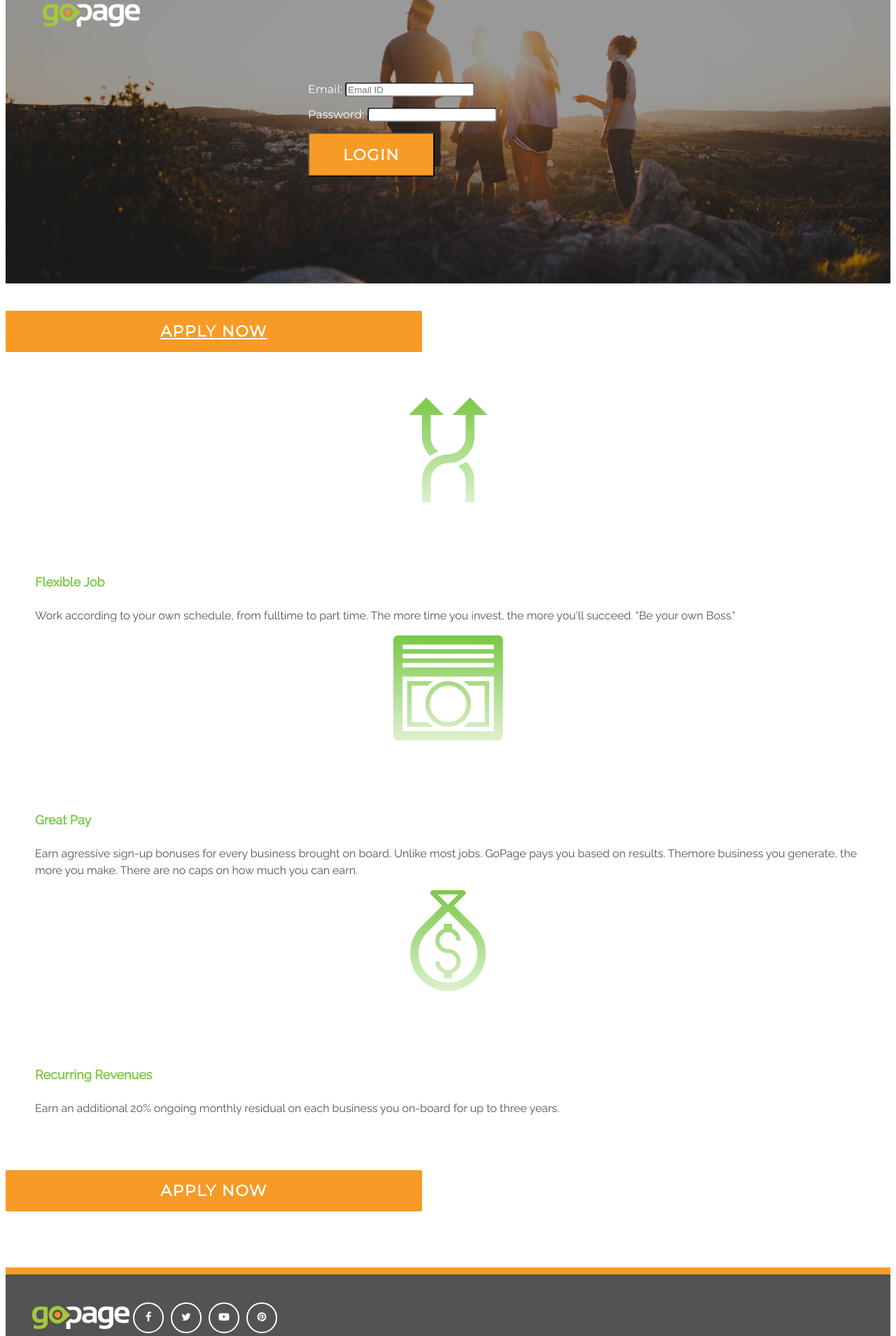
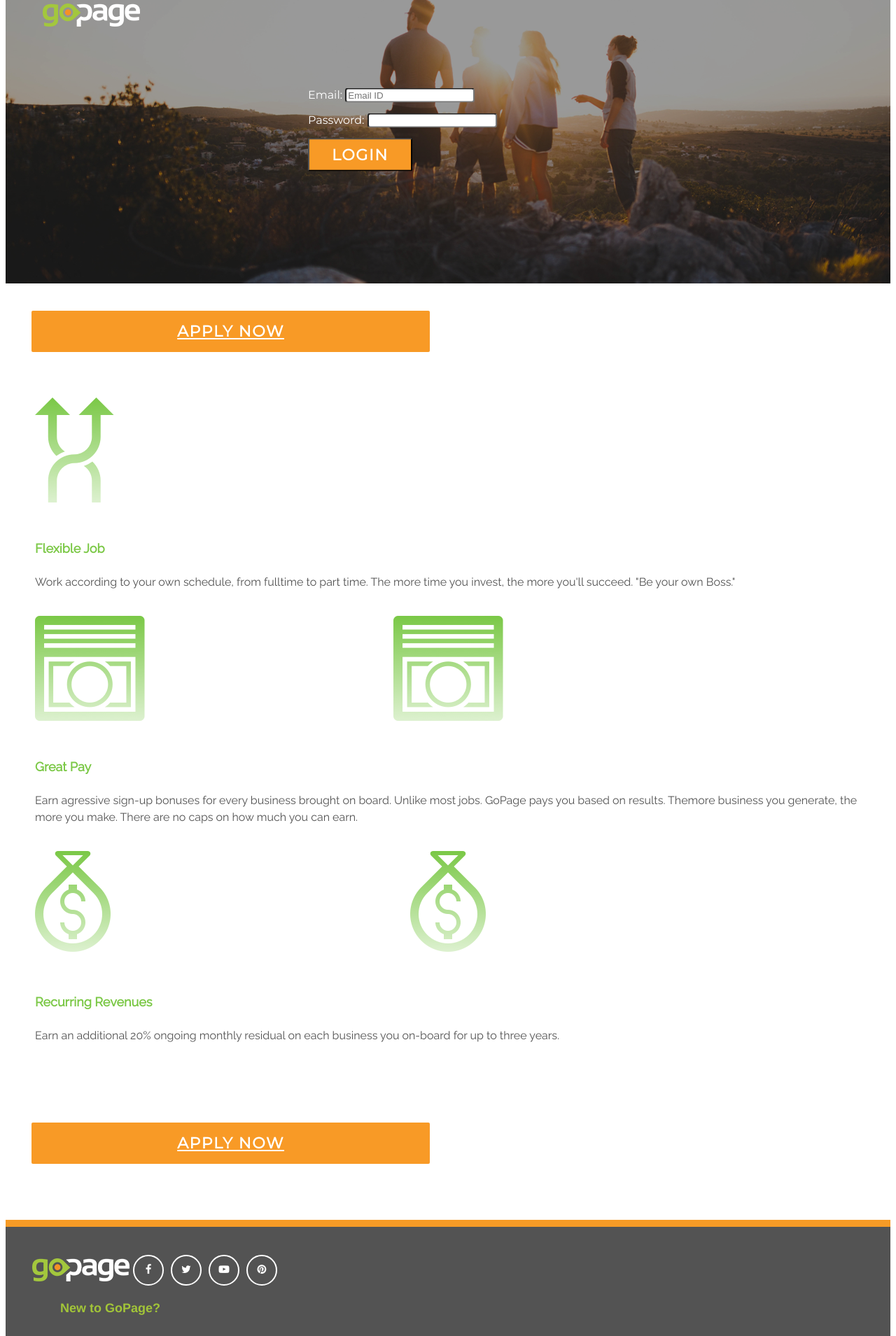
Before and after one commit to devshinh/gopage, a PHP site: page /x/login.php in a window 1280 px wide. Shown: the part 43-1952 px from the top of the page at 70% size. Run offline with PHP 8.4, Linux system fonts and the light colour scheme; style sheets or scripts are compiled from the project's sources; some libraries are stand-ins or nearby versions.

Commit message:
changes layout done

```diff
--- a/dist/css/app.css
+++ b/dist/css/app.css
@@ -62,27 +62,32 @@
 }
 
 /* line 32, ../../scss/app.scss */
+.narrow-1 {
+  padding: 0.5rem 2rem;
+}
+
+/* line 33, ../../scss/app.scss */
 .row {
   max-width: 100%;
 }
 
-/* line 33, ../../scss/app.scss */
+/* line 34, ../../scss/app.scss */
 .limit-width {
   max-width: 1158px;
 }
 
-/* line 34, ../../scss/app.scss */
+/* line 35, ../../scss/app.scss */
 .text-hide {
   text-indent: -9999px;
 }
 
-/* line 35, ../../scss/app.scss */
+/* line 36, ../../scss/app.scss */
 .form-field {
   margin-bottom: 15px;
 }
 
 /* Small Text: I give GoPage permis: */
-/* line 37, ../../scss/app.scss */
+/* line 38, ../../scss/app.scss */
 .small-text {
   font-family: "Raleway", sans-serif;
   font-size: 12px;
@@ -91,36 +96,41 @@
 }
 
 /*links */
-/* line 39, ../../scss/app.scss */
+/* line 40, ../../scss/app.scss */
 a {
   color: #535353;
 }
 
-/* line 40, ../../scss/app.scss */
+/* line 41, ../../scss/app.scss */
 .form-field a {
   color: #535353;
   text-decoration: underline;
   transition: all 0.6s linear;
 }
 
-/* line 41, ../../scss/app.scss */
+/* line 42, ../../scss/app.scss */
 section a:hover {
   color: #f59125;
 }
 
-/* line 42, ../../scss/app.scss */
+/* line 43, ../../scss/app.scss */
 .login {
   position: relative;
 }
-/* line 44, ../../scss/app.scss */
+/* line 45, ../../scss/app.scss */
 .login a {
   color: #fff;
+  font-size: 16px;
 }
-/* line 45, ../../scss/app.scss */
+/* line 46, ../../scss/app.scss */
+.login a.login-link {
+  padding: 9px 30px;
+}
+/* line 47, ../../scss/app.scss */
 .login a.username {
   text-decoration: underline;
 }
-/* line 46, ../../scss/app.scss */
+/* line 48, ../../scss/app.scss */
 .login a.logout-link {
   position: absolute;
   bottom: 0;
@@ -129,12 +139,12 @@
 }
 
 /* Why Work With GoPage: */
-/* line 49, ../../scss/app.scss */
+/* line 51, ../../scss/app.scss */
 header h1 {
   color: #FFFFFF;
 }
 
-/* line 50, ../../scss/app.scss */
+/* line 52, ../../scss/app.scss */
 h1 {
   font-family: "Montserrat", sans-serif;
   font-size: 32px;
@@ -142,7 +152,7 @@
   letter-spacing: 1.77px;
 }
 
-/* line 51, ../../scss/app.scss */
+/* line 53, ../../scss/app.scss */
 h2 {
   font-family: "Montserrat", sans-serif;
   font-size: 24px;
@@ -152,7 +162,7 @@
 }
 
 /* Lorem ipsum dolor si:  Color (icon heading): #7AC846; */
-/* line 54, ../../scss/app.scss */
+/* line 56, ../../scss/app.scss */
 h3 {
   font-family: "Montserrat", sans-serif;
   font-size: 24px;
@@ -161,13 +171,13 @@
   line-height: 26px;
 }
 
-/* line 55, ../../scss/app.scss */
+/* line 57, ../../scss/app.scss */
 h4 {
   font-size: 18px;
 }
 
 /* Form Heading Text: Your Name: */
-/* line 58, ../../scss/app.scss */
+/* line 60, ../../scss/app.scss */
 form label {
   font-family: "Montserrat", sans-serif;
   font-size: 16px;
@@ -175,7 +185,7 @@
   letter-spacing: 0;
 }
 
-/* line 59, ../../scss/app.scss */
+/* line 61, ../../scss/app.scss */
 form input[type='text'], form input[type='file'], form input[type='password'], form textarea, form select {
   -webkit-border-radius: 4px;
   -moz-border-radius: 4px;
@@ -184,28 +194,28 @@
   margin-bottom: 0;
 }
 
-/* line 60, ../../scss/app.scss */
+/* line 62, ../../scss/app.scss */
 form input[type='file'] {
   background-color: transparent;
 }
 
-/* line 61, ../../scss/app.scss */
-form .row {
+/* line 63, ../../scss/app.scss */
+form.signupform .row {
   margin-bottom: 38px;
 }
 
 /* styles */
-/* line 63, ../../scss/app.scss */
+/* line 65, ../../scss/app.scss */
 section#outerMost {
   max-width: 1438px;
-  margin: 0 auto;
+  margin: 0 auto 2.25rem;
 }
-/* line 65, ../../scss/app.scss */
+/* line 67, ../../scss/app.scss */
 section#outerMost > .row {
   max-width: 100%;
 }
 
-/* line 67, ../../scss/app.scss */
+/* line 69, ../../scss/app.scss */
 .logo {
   float: left;
   background: url(../style_assets/logo.png) no-repeat;
@@ -214,33 +224,33 @@
   height: 43px;
 }
 
-/* line 68, ../../scss/app.scss */
+/* line 70, ../../scss/app.scss */
 #usj-landing header {
   background: url(../style_assets/USJ-header-image.jpg) no-repeat;
   background-size: cover;
 }
 
 /* header:before{ content: ''; display: inline-block; height: 100%; vertical-align: middle; margin-right: -0.25em; } Adjusts for spacing  */
-/* line 70, ../../scss/app.scss */
+/* line 72, ../../scss/app.scss */
 header {
   background-image: url(../style_assets/USJ-header-image.jpg);
   height: 440px;
   background-size: cover;
 }
-/* line 73, ../../scss/app.scss */
+/* line 75, ../../scss/app.scss */
 header .head-wrap {
   background-color: rgba(0, 0, 0, 0.4);
   width: 100%;
   height: 100%;
 }
-/* line 74, ../../scss/app.scss */
+/* line 76, ../../scss/app.scss */
 header .top-bar {
   max-width: 1158px;
   margin: 0 auto;
   padding: 35px 0 0 0;
   background-color: transparent;
 }
-/* line 76, ../../scss/app.scss */
+/* line 78, ../../scss/app.scss */
 header .slogan {
   color: #fff;
   position: absolute;
@@ -251,11 +261,11 @@
   max-width: 80%;
   margin: 0 auto;
 }
-/* line 78, ../../scss/app.scss */
+/* line 80, ../../scss/app.scss */
 header .slogan .yellow {
   text-transform: uppercase;
 }
-/* line 80, ../../scss/app.scss */
+/* line 82, ../../scss/app.scss */
 header .login {
   float: right;
   margin-top: 7px;
@@ -265,13 +275,13 @@
   letter-spacing: 0.8px;
 }
 
-/* line 83, ../../scss/app.scss */
+/* line 85, ../../scss/app.scss */
 section.feature-video #main-video {
   width: 100%;
   /* background:url(../style_assets/video-image.jpg) no-repeat; background-size: cover; */
 }
 
-/* line 89, ../../scss/app.scss */
+/* line 91, ../../scss/app.scss */
 #content {
   font-family: "Raleway", sans-serif;
   font-size: 16px;
@@ -282,49 +292,54 @@
   max-width: 1190px;
   margin: 0 auto;
 }
-/* line 90, ../../scss/app.scss */
+/* line 92, ../../scss/app.scss */
 #content ul {
   margin-left: 30px;
   margin-right: 15px;
 }
 
-/* line 92, ../../scss/app.scss */
+/* line 94, ../../scss/app.scss */
 #content .blocks {
   margin: 80px auto 94px;
   max-width: 1180px;
+  /* .col-1{ background: url(../style_assets/flexible-job-icon.png) center top no-repeat; } */
 }
-/* line 94, ../../scss/app.scss */
+/* line 96, ../../scss/app.scss */
 #content .blocks h4 {
   color: #7bc846;
 }
-/* line 95, ../../scss/app.scss */
-#content .blocks > .columns {
-  padding-top: 228px;
+/* line 98, ../../scss/app.scss */
+#content .blocks .img-col {
+  padding-bottom: 1.25rem;
 }
-/* line 96, ../../scss/app.scss */
-#content .blocks .col-1 {
-  background: url(../style_assets/flexible-job-icon.png) center top no-repeat;
+/* line 99, ../../scss/app.scss */
+#content .blocks .img-col .img-wrap {
+  min-height: 180px;
 }
-/* line 97, ../../scss/app.scss */
+/* line 100, ../../scss/app.scss */
+#content .blocks .img-col img {
+  padding-bottom: 1.25rem;
+}
+/* line 103, ../../scss/app.scss */
 #content .blocks .col-2 {
   background: url(../style_assets/great-pay-icon.png) center top no-repeat;
 }
-/* line 98, ../../scss/app.scss */
+/* line 104, ../../scss/app.scss */
 #content .blocks .col-3 {
   background: url(../style_assets/recurring-revenues-icon.png) center top no-repeat;
 }
 
 /* form page */
-/* line 103, ../../scss/app.scss */
+/* line 109, ../../scss/app.scss */
 #signup header {
   background: url(../style_assets/form-header-image.jpg) no-repeat;
   background-size: cover;
 }
-/* line 104, ../../scss/app.scss */
+/* line 110, ../../scss/app.scss */
 #signup header .slogan {
   padding-top: 5%;
 }
-/* line 106, ../../scss/app.scss */
+/* line 112, ../../scss/app.scss */
 #signup #content {
   margin: 0 auto;
   padding: 50px 0 0;
@@ -332,16 +347,20 @@
 }
 
 /* video page */
-/* line 112, ../../scss/app.scss */
+/* line 118, ../../scss/app.scss */
 #videopage header {
   background-image: url(../style_assets/video-submission-header-image.jpg);
   background-repeat: none;
 }
-/* line 113, ../../scss/app.scss */
+/* line 119, ../../scss/app.scss */
 #videopage .form-field {
   margin-bottom: 30px;
 }
-/* line 114, ../../scss/app.scss */
+/* line 120, ../../scss/app.scss */
+#videopage .form-field input.video-link {
+  margin-top: 15px;
+}
+/* line 122, ../../scss/app.scss */
 #videopage #content {
   max-width: 1190px;
   margin: 0 auto;
@@ -349,43 +368,43 @@
 }
 
 /* login page */
-/* line 118, ../../scss/app.scss */
+/* line 127, ../../scss/app.scss */
 #loginpage header form {
   text-align: left;
   max-width: 400px;
   margin: 0 auto;
 }
-/* line 119, ../../scss/app.scss */
+/* line 128, ../../scss/app.scss */
 #loginpage header form label {
   color: #fff;
 }
 
-/* line 124, ../../scss/app.scss */
+/* line 133, ../../scss/app.scss */
 footer {
   border-top: 10px solid #f69b26;
   background-color: #535353;
   padding: 40px 0 28px;
   color: #fff;
 }
-/* line 125, ../../scss/app.scss */
+/* line 134, ../../scss/app.scss */
 footer > .row {
   max-width: 1188px;
   margin: 0 auto;
 }
-/* line 126, ../../scss/app.scss */
+/* line 135, ../../scss/app.scss */
 footer #social_list {
   list-style: none;
   margin: 0;
 }
-/* line 127, ../../scss/app.scss */
+/* line 136, ../../scss/app.scss */
 footer #social_list li {
   float: left;
 }
-/* line 128, ../../scss/app.scss */
+/* line 137, ../../scss/app.scss */
 footer #social_list a {
   color: #fff;
 }
-/* line 129, ../../scss/app.scss */
+/* line 138, ../../scss/app.scss */
 footer #social_list a span {
   -webkit-border-radius: 50px;
   -moz-border-radius: 50px;
@@ -401,44 +420,44 @@
   text-align: center;
   transition: all .5s linear;
 }
-/* line 142, ../../scss/app.scss */
+/* line 151, ../../scss/app.scss */
 footer .go-back {
   background: url(../style_assets/b2gp-button.jpg) no-repeat;
   width: 260px;
   height: 134px;
   text-indent: -9999px;
 }
-/* line 143, ../../scss/app.scss */
+/* line 152, ../../scss/app.scss */
 footer .footer-links {
   padding-top: 40px;
   padding-bottom: 35px;
 }
-/* line 144, ../../scss/app.scss */
+/* line 153, ../../scss/app.scss */
 footer .footer-links h4 {
   color: #a2c538;
   font-weight: 600;
   padding-bottom: 10px;
 }
-/* line 145, ../../scss/app.scss */
+/* line 154, ../../scss/app.scss */
 footer .footer-links ul {
   list-style: none;
   margin: 0;
 }
-/* line 146, ../../scss/app.scss */
+/* line 155, ../../scss/app.scss */
 footer .footer-links li {
   font-size: 14px;
   line-height: 25px;
 }
-/* line 147, ../../scss/app.scss */
+/* line 156, ../../scss/app.scss */
 footer .footer-links a {
   color: #fff;
   transition: all 0.6s linear;
 }
-/* line 148, ../../scss/app.scss */
+/* line 157, ../../scss/app.scss */
 footer .footer-links a:hover {
   color: #f59125;
 }
-/* line 150, ../../scss/app.scss */
+/* line 159, ../../scss/app.scss */
 footer .copyright {
   font-family: "Raleway", sans-serif;
   font-size: 12px;
@@ -446,41 +465,69 @@
 
 /* custom */
 @media only screen and (max-width: 1440px) {
-  /* line 156, ../../scss/app.scss */
+  /* line 165, ../../scss/app.scss */
   section.feature-video #main-video, section.feature-video #usj-landing header {
     background-size: contain;
+  }
+}
+/* desktop only */
+@media only screen and (min-width: 64em) {
+  /* line 175, ../../scss/app.scss */
+  #content .blocks .img-col {
+    height: auto;
   }
 }
 /* tab and smaller */
 /* form page */
 @media only screen and (max-width: 64em) {
-  /* line 165, ../../scss/app.scss */
+  /* line 183, ../../scss/app.scss */
   #signup .city {
     margin-top: 38px;
+  }
+
+  /* line 187, ../../scss/app.scss */
+  #content .blocks .columns {
+    padding-bottom: 2.25rem;
   }
 }
 /* tablet only */
 @media only screen and (min-width: 40.063em) and (max-width: 64em) {
-  /* line 172, ../../scss/app.scss */
+  /* line 202, ../../scss/app.scss */
   #content .blocks .columns {
     padding-bottom: 2.25rem;
+  }
+  /* line 203, ../../scss/app.scss */
+  #content .blocks .img-col {
+    width: 75%;
+    margin-left: auto;
+    margin-right: auto;
   }
 }
 /* small screen only */
 @media only screen and (max-width: 40.063em) {
-  /* line 177, ../../scss/app.scss */
+  /* line 208, ../../scss/app.scss */
+  .blocks > .columns {
+    margin-bottom: 2.25rem;
+  }
+
+  /* line 210, ../../scss/app.scss */
   footer .footer-links .columns, footer .social-media {
     padding-top: 1.25rem;
+  }
+
+  /* line 212, ../../scss/app.scss */
+  input[type='submit'] {
+    width: 100%;
   }
 }
 /* Retina-specific styles here */
 @media only screen and (-webkit-min-device-pixel-ratio: 2), only screen and (min--moz-device-pixel-ratio: 2), only screen and (-o-min-device-pixel-ratio: 2 / 1), only screen and (min-device-pixel-ratio: 2), only screen and (min-resolution: 192dpi), only screen and (min-resolution: 2dppx) {
-  /* line 189, ../../scss/app.scss */
+  /* line 225, ../../scss/app.scss */
   #usj-landing header {
     background-image: url(../style_assets/USJ-header-image-2x.jpg);
   }
 
-  /* line 190, ../../scss/app.scss */
+  /* line 226, ../../scss/app.scss */
   #signup header {
     background-image: url(../style_assets/form-header-image-2x.jpg);
   }
--- a/login.php
+++ b/login.php
@@ -90,49 +90,60 @@
                 </div>
               </div>
               <div class="large-12 columns">
-                <input class="button yellow narrow" value="Login" name="btn-login" type="submit" />
+                <input class="button yellow narrow-1" value="Login" name="btn-login" type="submit" />
+
               </div>
 
               </div>
+
             </div>
+
           </form>
+
         </div>
       </div>
     </header>
-
-    <section id="outerMost">
-      <div class="row" id="content">
+	<section class="row" id="content">
         <div class="large-12 columns">
-
           <div class="row">
             <div class="large-12 columns text-center">
-              <a href="signup.php" class="button yellow wide">Apply Now</a>
+              <a  href="signup.php" class="button yellow wide">Apply Now</a>
             </div>
           </div>
           <div class="row blocks">
             <div class="large-4 columns text-center col-1">
+            	 <div class="text-center img-col">
+            	 	<div class="img-wrap"><img src="dist/style_assets/flexible-job-icon.png" /></div>
                 	<h4>Flexible Job</h4>
                 	<p>Work according to your own schedule, from fulltime to part time. The more time you invest, the more you'll succeed. "Be your own Boss."</p>
                 </div>
+            </div>
             <div class="large-4 columns text-center col-2">
+            	 <div class="text-center img-col">
+            	 	<div class="img-wrap"><img src="dist/style_assets/great-pay-icon.png" /></div>
                 	<h4>Great Pay</h4>
                 	<p>Earn agressive sign-up bonuses for every business brought on board. Unlike most jobs. GoPage pays you based on results. Themore business you generate, the more you make. There are no caps on how much you can earn.</p>
                 </div>
+            </div>
             <div class="large-4 columns text-center col-3">
+              	<div class="text-center img-col">
+              		 <div class="img-wrap"><img src="dist/style_assets/recurring-revenues-icon.png" /></div>
 	                <h4>Recurring Revenues</h4>
    	             <p>Earn an additional 20% ongoing monthly residual on each business you on-board for up to three years.</p>
+                </div>
             </div>
 
           </div>
           <div class="row">
             <div class="large-12 columns text-center">
-              <a class="button yellow wide">Apply Now</a>
+              <a href="signup.php" class="button yellow wide">Apply Now</a>
             </div>
           </div>
 
 
       </div>
     </section>
+
   </section>
   <footer >
       <div class="row">
--- a/scss/app.scss
+++ b/scss/app.scss
@@ -23,12 +23,13 @@
 body{ font:100% $font-stack; background:transparent; }
 header, footer, section{ position: relative; }
 .button{ @include border-radius(2px); font-family: $font-montserrat; font-size: 22px; color: #FFFFFF; letter-spacing: 1.6px; }
-.yellow{ background: #f89a26; font-weight:bold; color: #fff; text-transform: uppercase; }
+.yellow{ background: #f89a26;  font-weight:bold; color: #fff; text-transform: uppercase; }
 .button.yellow:hover{ background-color: #f89a26; color:#000; }
 .style-trans{ background-color: transparent; border: 1px solid #fff; padding:15px 30px;}
 .button.style-trans:hover{ background-color: transparent; }
 .wide{ padding:1rem 17.5%; }
 .narrow{ padding:1rem 3rem; }
+.narrow-1{ padding:0.5rem 2rem; }
 .row{ max-width:100%; }
 .limit-width{ max-width:1158px; }
 .text-hide{ text-indent: -9999px; }
@@ -41,7 +42,8 @@
 section a:hover{ color:#f59125; }
 .login{
 	position:relative;
- 	a{ color:#fff; }
+ 	a{ color:#fff; font-size:16px;}
+ 	a.login-link{ padding: 9px 30px;  }
  	a.username{ text-decoration:underline; }
  	a.logout-link{ position:absolute; bottom:0; width: 90px; top: 20px; }
 }
@@ -58,10 +60,10 @@
 form label{ font-family: $font-montserrat; font-size: 16px; color: #535353; letter-spacing: 0; }
 form input[type='text'], form input[type='file'], form input[type='password'], form textarea, form select{ @include border-radius(4px); margin-bottom: 0; }
 form input[type='file']{ background-color:transparent; }
-form .row{ margin-bottom: 38px; }
+form.signupform .row{ margin-bottom: 38px; }
 /* styles */
 section#outerMost{
-	max-width:$outer-width; margin:0 auto;
+	max-width:$outer-width; margin:0 auto 2.25rem;
 	> .row{ max-width:100%; }
 }
 .logo{ float:left; background: url(../style_assets/logo.png) no-repeat; text-indent:-9999px; width:139px; height:43px; }
@@ -92,8 +94,12 @@
 #content .blocks{
   margin:80px auto 94px; max-width:1180px;
   h4{ color:#7bc846; }
-  > .columns{ padding-top:228px; }
-  .col-1{ background: url(../style_assets/flexible-job-icon.png) center top no-repeat; }
+  > .columns{  }
+  .img-col{ padding-bottom:1.25rem;
+  		.img-wrap{ min-height:180px; }
+		img{  padding-bottom:1.25rem; }
+   }
+  /* .col-1{ background: url(../style_assets/flexible-job-icon.png) center top no-repeat; } */
   .col-2{ background: url(../style_assets/great-pay-icon.png) center top no-repeat; }
   .col-3{ background: url(../style_assets/recurring-revenues-icon.png) center top no-repeat; }
 }
@@ -110,8 +116,11 @@
 /* video page */
 #videopage{
   header{  background-image: url(../style_assets/video-submission-header-image.jpg); background-repeat: none; }
-  .form-field{ margin-bottom:30px; }
+  .form-field{ margin-bottom:30px;
+		input.video-link { margin-top:15px; }
+  }
   #content{ max-width:1190px; margin:0 auto; padding:50px 0 0; }
+
 }
 /* login page */
 #loginpage{
@@ -159,22 +168,49 @@
   }
 }
 
+
+/* desktop only */
+@media only screen and (min-width: 64em) {
+  	#content .blocks{
+  		.img-col{ height:auto;  }
+  	}
+}
+
+
 /* tab and smaller */
 /* form page */
 @media only screen and (max-width: 64em) {
   #signup .city{
     margin-top:38px;
   }
+  #content .blocks{
+   .columns{
+  		padding-bottom:2.25rem;
+  	}
+
+  }
+
 }
+
+
   /* tablet only */
 
   @media only screen and (min-width: 40.063em) and (max-width: 64em) {
-    #content .blocks .columns{ padding-bottom:2.25rem; }
+
+
+    #content .blocks{
+    	.columns{ padding-bottom:2.25rem; }
+    	.img-col{ width:75%; margin-left:auto; margin-right:auto; }
+    }
   }
   /* small screen only */
   @media only screen and (max-width: 40.063em) {
+  	 .blocks > .columns { margin-bottom:2.25rem; }
     footer{
       .footer-links .columns, .social-media{ padding-top:1.25rem; }
+    }
+    input[type='submit']{
+		width:100%;
     }
   }
 
--- a/signup.php
+++ b/signup.php
@@ -247,7 +247,7 @@
 				}
 				if(!$userok){
         ?>
-          <form  method="post" enctype="multipart/form-data" name="signupform">
+          <form  method="post" enctype="multipart/form-data" name="signupform" class="signupform">
             <div class="row ">
               <div class="large-6 columns">
                 <div class="row">
```
Also changed, not shown: index.php (+12 -3 lines), video.php (+5 -4 lines). Lines whose indentation alone changed are shown as unchanged.
